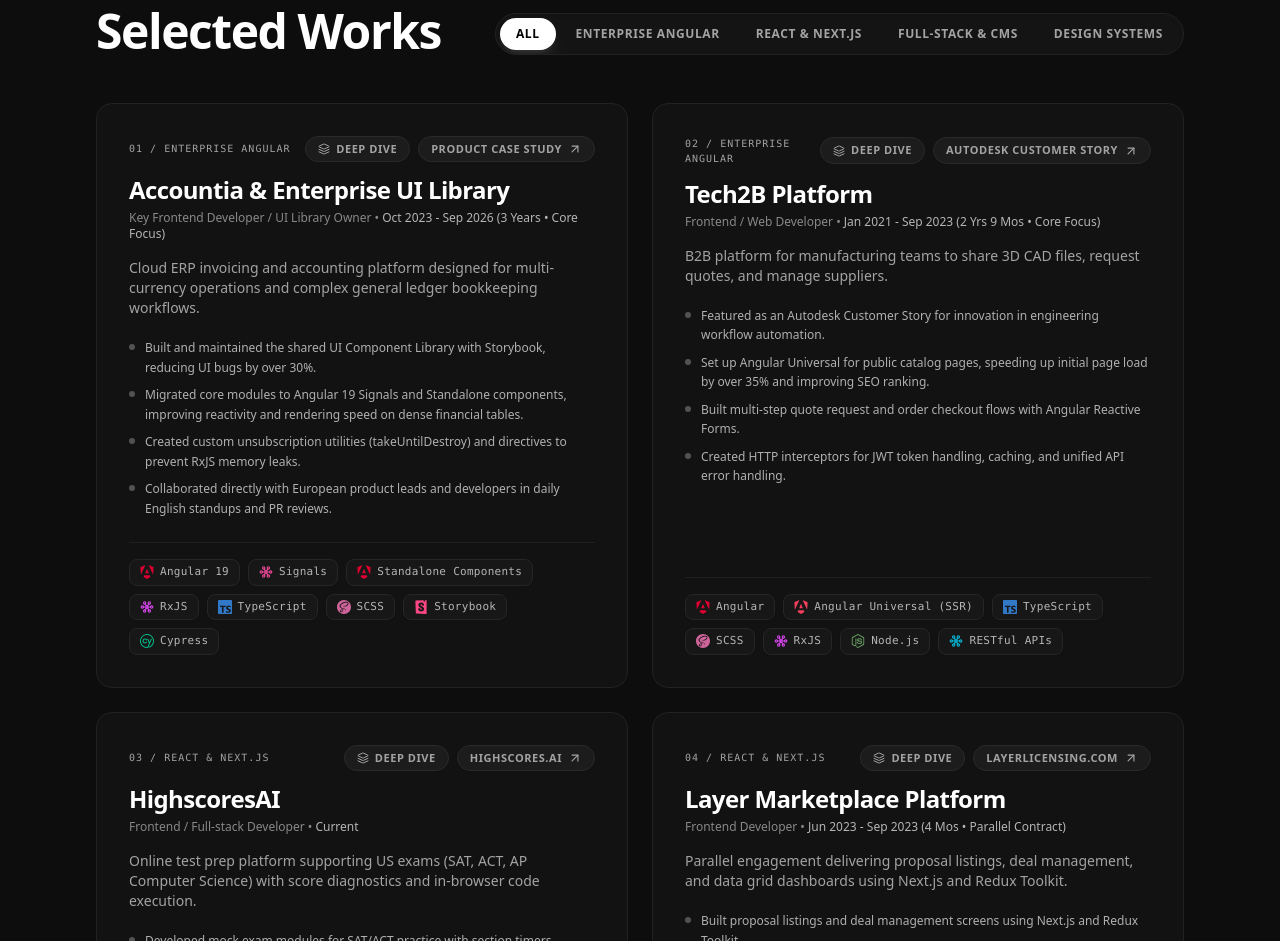
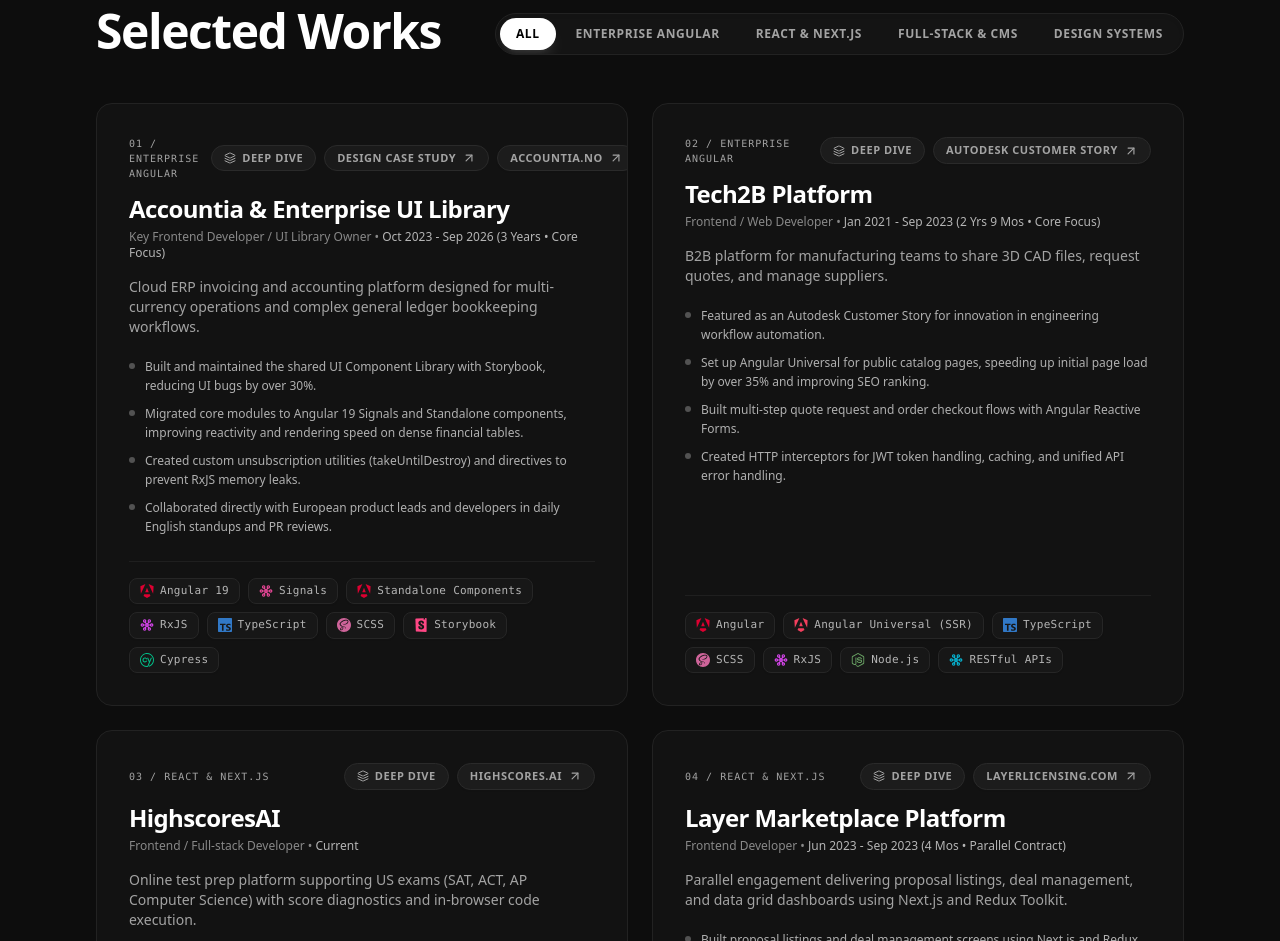
Before and after one commit to elvisnguy/thanh-nguy-portfolio, a React (Vite) app: page / in a window 1280 px wide. Shown: the part 900-1841 px from the top of the page. Built offline with nearby package versions, Linux system fonts and the light colour scheme.

Commit message:
feat(accountia): show both official live domain (accountia.no) and in-depth design case study

```diff
--- a/src/components/ui/ProjectCard.tsx
+++ b/src/components/ui/ProjectCard.tsx
@@ -57,6 +57,20 @@ export function ProjectCard({ project, idx, onOpenDetails, playClick }: ProjectC
               <span>Deep Dive</span>
             </button>
 
+            {project.secondaryUrl && (
+              <a
+                href={project.secondaryUrl.url}
+                target="_blank"
+                rel="noopener noreferrer"
+                onClick={() => playClick?.('tick')}
+                className="hidden sm:inline-flex items-center gap-1.5 px-3 py-1 rounded-full bg-neutral-100 hover:bg-neutral-200 dark:bg-[#1a1a1a] dark:hover:bg-[#252525] text-neutral-700 dark:text-[#a3a3a3] hover:text-black dark:hover:text-white text-[10px] sm:text-[11px] font-semibold tracking-wider uppercase transition-all border border-neutral-300 dark:border-[#2a2a2a] ios-press"
+                title={`Explore ${project.secondaryUrl.label}`}
+              >
+                <span>{project.secondaryUrl.label}</span>
+                <ArrowUpRight className="w-3.5 h-3.5" />
+              </a>
+            )}
+
             {project.liveUrl && (
               <a
                 href={project.liveUrl}
--- a/src/components/ui/ProjectModal.tsx
+++ b/src/components/ui/ProjectModal.tsx
@@ -150,10 +150,24 @@ export function ProjectModal({ project, onClose, playClick }: ProjectModalProps)
         </div>
 
         {/* Footer Actions */}
-        <div className="relative z-10 pt-4 border-t border-neutral-200/80 dark:border-white/10 flex items-center justify-between">
-          <span className="text-[11px] text-neutral-400 dark:text-[#666666] font-mono">
+        <div className="relative z-10 pt-4 border-t border-neutral-200/80 dark:border-white/10 flex flex-col sm:flex-row sm:items-center justify-between gap-3">
+          <span className="text-[11px] text-neutral-400 dark:text-[#666666] font-mono hidden sm:inline">
             ESC or Click outside to dismiss
           </span>
+
+          <div className="flex flex-wrap items-center gap-2">
+            {project.secondaryUrl && (
+              <a
+                href={project.secondaryUrl.url}
+                target="_blank"
+                rel="noopener noreferrer"
+                onClick={() => playClick?.('tick')}
+                className="inline-flex items-center gap-1.5 px-4 py-2 sm:px-4.5 sm:py-2.5 rounded-full bg-neutral-100 hover:bg-neutral-200 dark:bg-[#1f1f1f] dark:hover:bg-[#2a2a2a] text-neutral-800 dark:text-neutral-200 font-bold text-xs uppercase tracking-wider transition-all border border-neutral-300 dark:border-[#333333] ios-press"
+              >
+                <span>{project.secondaryUrl.label}</span>
+                <ArrowUpRight className="w-3.5 h-3.5" />
+              </a>
+            )}
 
             {project.liveUrl && (
               <a
@@ -161,14 +175,15 @@ export function ProjectModal({ project, onClose, playClick }: ProjectModalProps)
                 target="_blank"
                 rel="noopener noreferrer"
                 onClick={() => playClick?.('tick')}
-              className="sheen-glow inline-flex items-center gap-1.5 px-5 py-2.5 rounded-full bg-neutral-900 hover:bg-black dark:bg-white dark:hover:bg-neutral-100 text-white dark:text-black font-bold text-xs uppercase tracking-wider transition-all ios-press shadow-xl hover:shadow-2xl"
+                className="sheen-glow inline-flex items-center gap-1.5 px-4.5 py-2 sm:px-5 sm:py-2.5 rounded-full bg-neutral-900 hover:bg-black dark:bg-white dark:hover:bg-neutral-100 text-white dark:text-black font-bold text-xs uppercase tracking-wider transition-all ios-press shadow-xl hover:shadow-2xl"
               >
-              <span>{project.id === 'tech2b' || project.id === 'accountia' ? 'View Case Study' : 'View Live Showcase'}</span>
+                <span>{project.id === 'tech2b' ? 'View Case Study' : 'View Live Showcase'}</span>
                 <ArrowUpRight className="w-3.5 h-3.5" />
               </a>
             )}
           </div>
         </div>
       </div>
+    </div>
   );
 }
--- a/src/data/projects.ts
+++ b/src/data/projects.ts
@@ -122,8 +122,12 @@ export const PROJECTS: Project[] = [
     role: 'Key Frontend Developer / UI Library Owner',
     timeline: 'Oct 2023 - Sep 2026 (3 Years • Core Focus)',
     category: 'Enterprise Angular',
-    liveUrl: 'https://www.jurenites.com/portfolio/accountia',
-    urlLabel: 'Product Case Study',
+    liveUrl: 'https://accountia.no',
+    urlLabel: 'accountia.no',
+    secondaryUrl: {
+      url: 'https://www.jurenites.com/portfolio/accountia',
+      label: 'Design Case Study'
+    },
     techStack: ['Angular 19', 'Signals', 'Standalone Components', 'RxJS', 'TypeScript', 'SCSS', 'Storybook', 'Cypress'],
     summary: 'Cloud ERP invoicing and accounting platform designed for multi-currency operations and complex general ledger bookkeeping workflows.',
     highlights: [
--- a/src/types/index.ts
+++ b/src/types/index.ts
@@ -11,6 +11,10 @@ export interface Project {
   techStack: string[];
   liveUrl?: string;
   urlLabel?: string;
+  secondaryUrl?: {
+    url: string;
+    label: string;
+  };
   architectureDetails?: {
     problem: string;
     solution: string;
```
Lines whose indentation alone changed are shown as unchanged.
